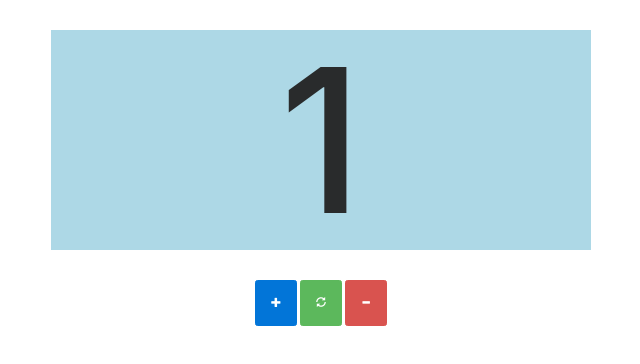
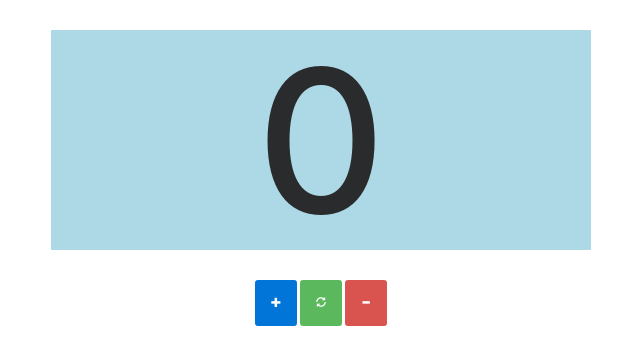
Before and after one commit to amitsingh17051/Counter--, a plain HTML site: page index.html in a window 1280 px wide. Shown: the whole page, without its empty margins (319-959 px from the left). Drawn offline with nearby package versions, Linux system fonts and the light colour scheme.

Commit message:
Update index.html

```diff
--- a/index.html
+++ b/index.html
@@ -32,7 +32,7 @@ h1 {
   <div class="row">
 
     <div class="col-sm-6 offset-sm-3 mt-sm-5">
-         <h1 id="counter">1</h1>
+         <h1 id="counter">0</h1>
          <button id="plus" onclick="onClick()" class="btn btn-primary mt-5 p-4">
             <span class="glyphicon glyphicon-plus
 " aria-hidden="true"></span>
```
